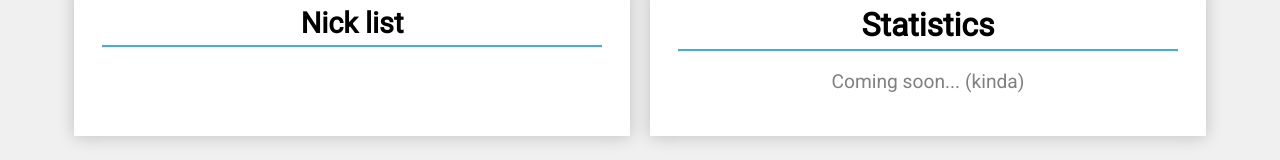
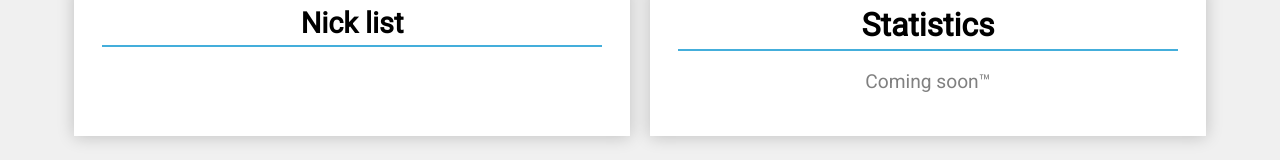
Before and after one commit to cthit/nickIT, a React (Create React App) app in the folder react-app/: page / in a window 1280 px wide. Shown: the part 229-389 px from the top of the page. Built offline with nearby package versions, Linux system fonts and the light colour scheme.

Commit message:
Vital fix

```diff
--- a/react-app/src/components/StatisticsContainer.js
+++ b/react-app/src/components/StatisticsContainer.js
@@ -6,7 +6,7 @@ class StatisticsContainer extends Component {
     return (
       <article className="Statistics-container">
         <h2 className="statistics-heading">Statistics</h2>
-        <p>Coming soon... (kinda)</p>
+        <p>Coming soon™</p>
       </article>
     );
   }
```
